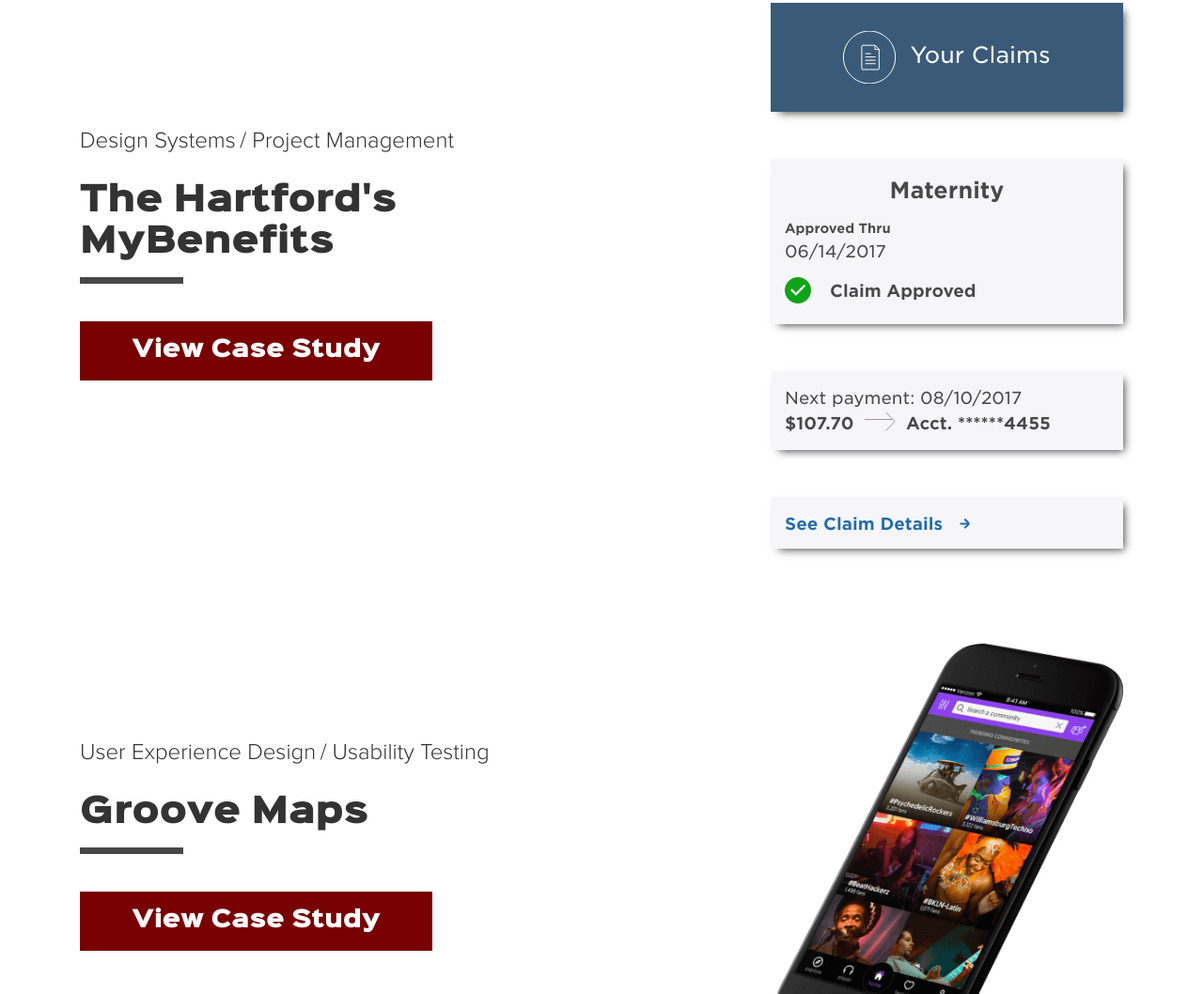
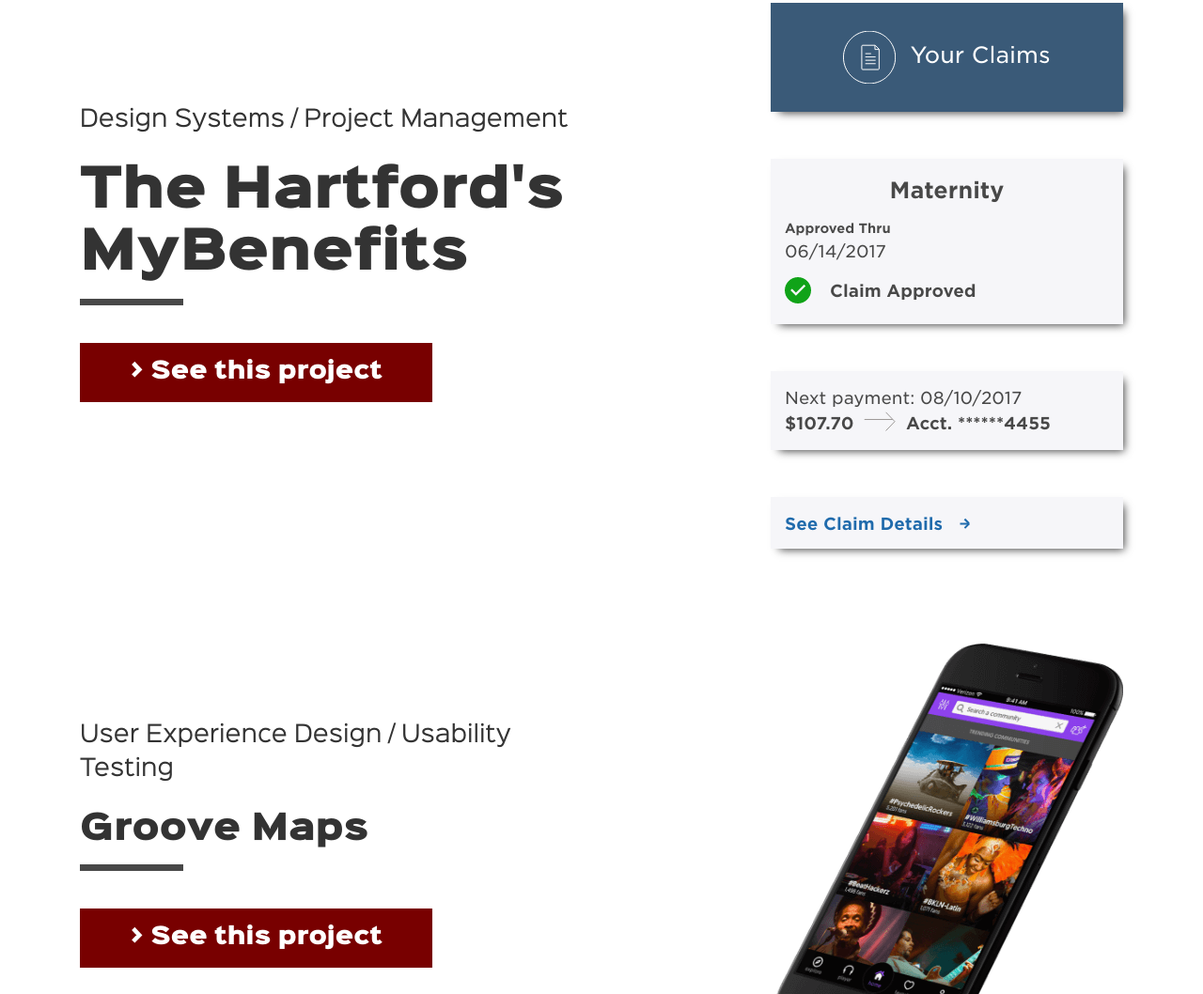
Before and after one commit to milk-toast/ux-portfolio, a plain HTML site: page index.html in a window 1280 px wide. Shown: the part 927-1985 px from the top of the page at 94% size. Drawn offline with nearby package versions, Linux system fonts and the light colour scheme; some packages are replaced by stand-ins of ours; a script that the page names is missing.

Commit message:
Cleaned up some testimonial classes

```diff
--- a/assets/css/styleMin.css
+++ b/assets/css/styleMin.css
@@ -27,16 +27,6 @@ a {
 
 ul {
     list-style-type: none
-}
-
-@font-face {
-    font-family: proximaNovaRegular;
-    src: url(../fonts/ProximaNovaRegular.ttf)
-}
-
-@font-face {
-    font-family: proximaNovaLight;
-    src: url(../fonts/ProximaNovaLight.ttf)
 }
 
 @font-face {
@@ -219,7 +209,7 @@ header.homepage .left .article {
 
 .seeMyWork .seeMyWorkRow .left .leftList {
     color: #333;
-    font-family: ProximaNovaLight;
+    font-family: sinkinSansRegular;
     font-size: 24px
 }
 
@@ -227,7 +217,7 @@ header.homepage .left .article {
     color: #333;
     font-family: sinkinSansBlack;
     margin-top: 25px;
-    font-size: 36px
+    font-size: 55px
 }
 
 .seeMyWork .seeMyWorkRow .left .leftBar {
@@ -391,7 +381,7 @@ header.homepage .left .article {
 
 .testimonial1 .testimonial1Row .left .leftList {
     color: #333;
-    font-family: ProximaNovaLight;
+    font-family: sinkinSansRegular;
     font-size: 24px
 }
 
@@ -443,7 +433,7 @@ header.homepage .left .article {
 
 .testimonial2 .testimonial2Row .left .leftList {
     color: #333;
-    font-family: ProximaNovaLight;
+    font-family: sinkinSansRegular;
     font-size: 24px
 }
 
@@ -485,7 +475,7 @@ footer.footer1 .title {
 
 footer.footer1 .subtitle {
     color: #333;
-    font-family: proximaNovaLight;
+    font-family: sinkinSansRegular;
     font-size: 20px;
     margin-top: 40px
 }
--- a/index.html
+++ b/index.html
@@ -61,20 +61,14 @@
 			</div>
 			<div class="row seeMyWorkRow">
 				<div class="col-md-6 left my-auto">
-					<a href="#/">
-						<span class="leftList">Design Systems</span>
-					</a>
-					<span class="leftList"> / </span>
-					<a href="#/">
-						<span class="leftList">Project Management</span>
-					</a>
+					<span class="leftList">Design Systems / Project Management</span>
 					<h1 class="leftTitle">The Hartford's MyBenefits</h1>
 					<div class="leftBar">
 
 					</div>
 					<a href="mybenefits.html">
 						<div class="leftButton">
-							<p>View Case Study</p>
+							<p>> See this project</p>
 						</div>
 					</a>
 				</div>
@@ -108,20 +102,14 @@
 		<div class="container content">
 			<div class="row testimonial1Row">
 				<div class="col-md-6 left my-auto">
-					<a href="#/">
-						<span class="leftList">User Experience Design</span>
-					</a>
-					<span class="leftList"> / </span>
-					<a href="#/">
-						<span class="leftList">Usability Testing</span>
-					</a>
+					<span class="leftList">User Experience Design / Usability Testing</span>
 					<h1 class="leftTitle">Groove Maps</h1>
 					<div class="leftBar">
 
 					</div>
 					<a href="groove-maps.html">
 						<div class="leftButton">
-							<p>View Case Study</p>
+							<p>> See this project</p>
 						</div>
 					</a>
 				</div>
@@ -153,7 +141,7 @@
 					</div>
 					<a href="14ft.html">
 						<div class="leftButton">
-							<p>View Case Study</p>
+							<p>> See this project</p>
 						</div>
 					</a>
 				</div>
```
